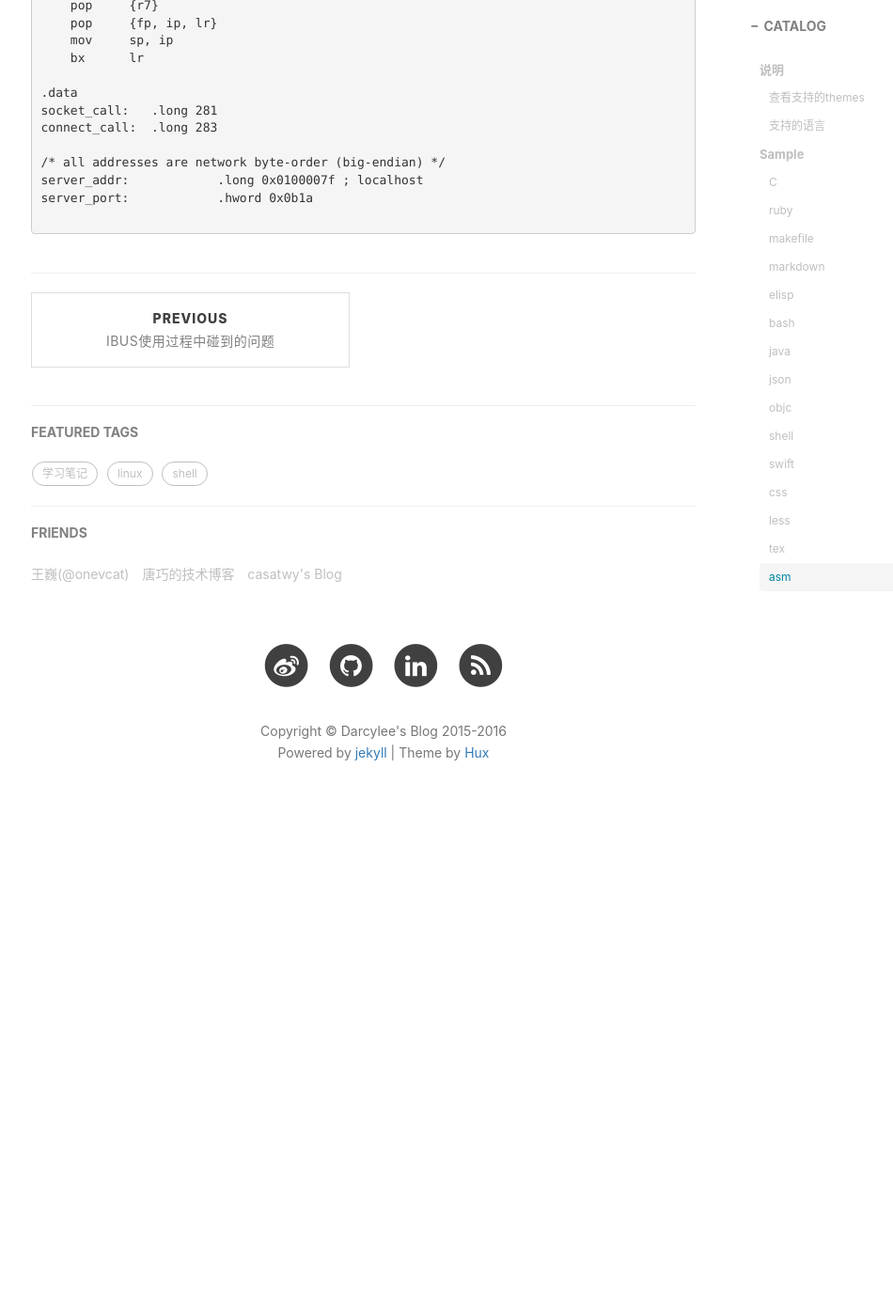
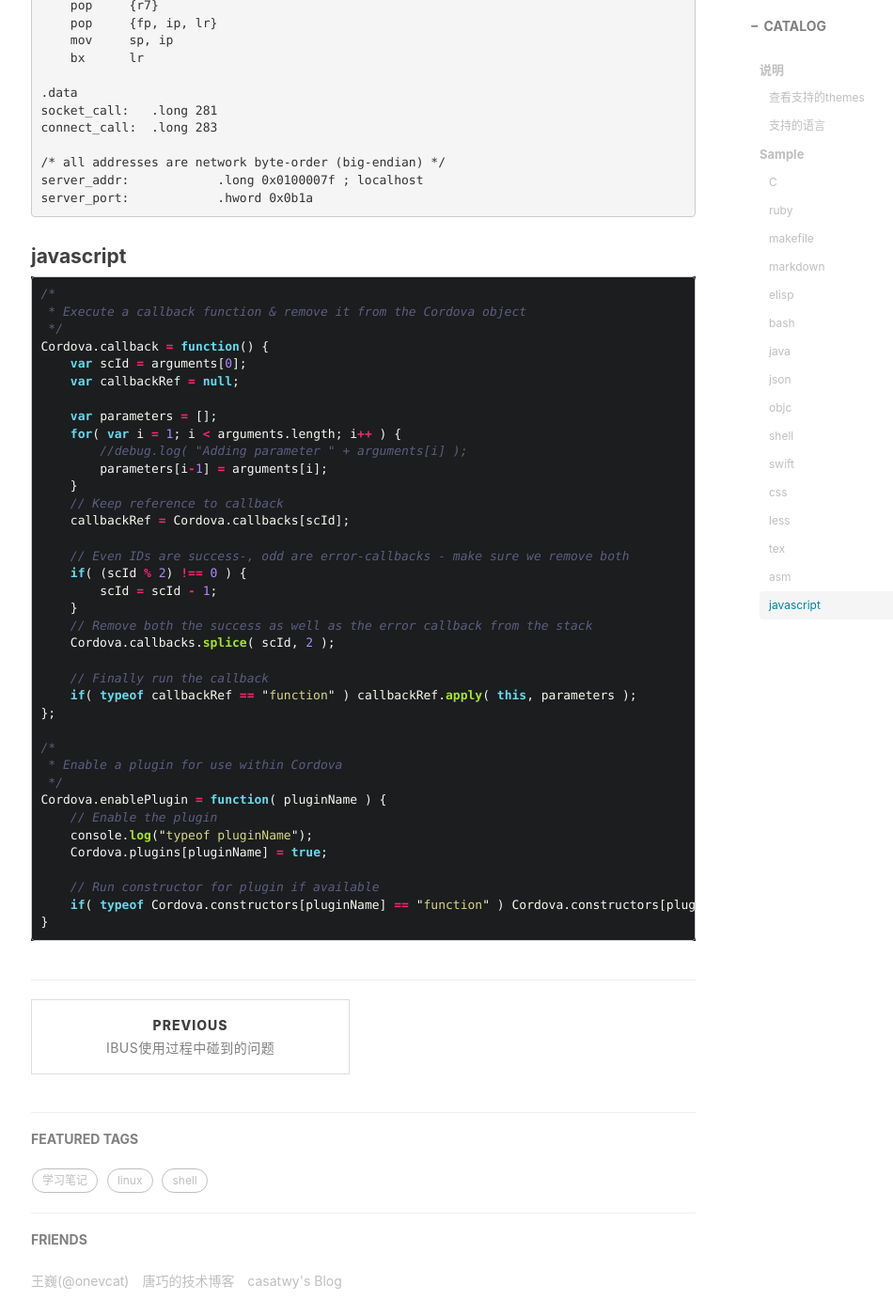
Before and after one commit to darcylee/darcylee.github.io, a Jekyll site: the page built from _posts/2016-11-16-code_highlight_sample.md, in a window 1280 px wide and 1400 px high, scrolled down 11097 px. Shown: the whole window at 94% size, without its empty margins (232-1182 px from the left). Built offline with Jekyll 4.4.1, drawn with Linux system fonts in a browser that asks for light colours; nearby versions of some CDN libraries; comment, search, counter and statistics services are not loaded; before the commit the page ends 11975 px from its top, so only the background shows below that.

Commit message:
hl sample add js demo

````diff
--- a/_posts/2016-11-16-code_highlight_sample.md
+++ b/_posts/2016-11-16-code_highlight_sample.md
@@ -456,5 +456,46 @@ connect_call:  .long 283
 /* all addresses are network byte-order (big-endian) */
 server_addr:            .long 0x0100007f ; localhost
 server_port:            .hword 0x0b1a
+```
 
+#### javascript
+
+```javascript
+/*
+ * Execute a callback function & remove it from the Cordova object
+ */
+Cordova.callback = function() {
+    var scId = arguments[0];
+    var callbackRef = null;
+
+    var parameters = [];
+    for( var i = 1; i < arguments.length; i++ ) {
+        //debug.log( "Adding parameter " + arguments[i] );
+        parameters[i-1] = arguments[i];
+    }
+    // Keep reference to callback
+    callbackRef = Cordova.callbacks[scId];
+
+    // Even IDs are success-, odd are error-callbacks - make sure we remove both
+    if( (scId % 2) !== 0 ) {
+        scId = scId - 1;
+    }
+    // Remove both the success as well as the error callback from the stack
+    Cordova.callbacks.splice( scId, 2 );
+
+    // Finally run the callback
+    if( typeof callbackRef == "function" ) callbackRef.apply( this, parameters );
+};
+
+/*
+ * Enable a plugin for use within Cordova
+ */
+Cordova.enablePlugin = function( pluginName ) {
+    // Enable the plugin
+    console.log("typeof pluginName");
+    Cordova.plugins[pluginName] = true;
+
+    // Run constructor for plugin if available
+    if( typeof Cordova.constructors[pluginName] == "function" ) Cordova.constructors[pluginName]();
+}
 ```
````
